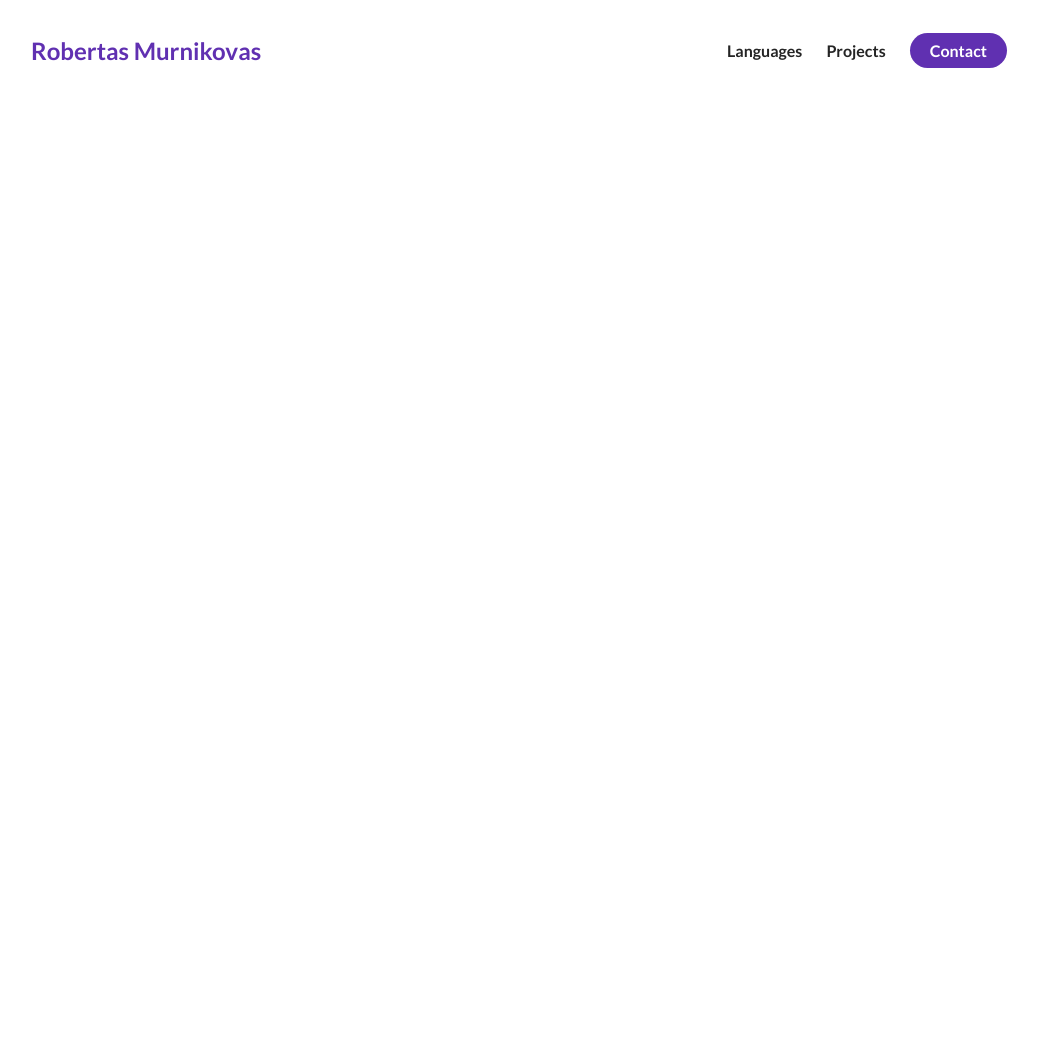
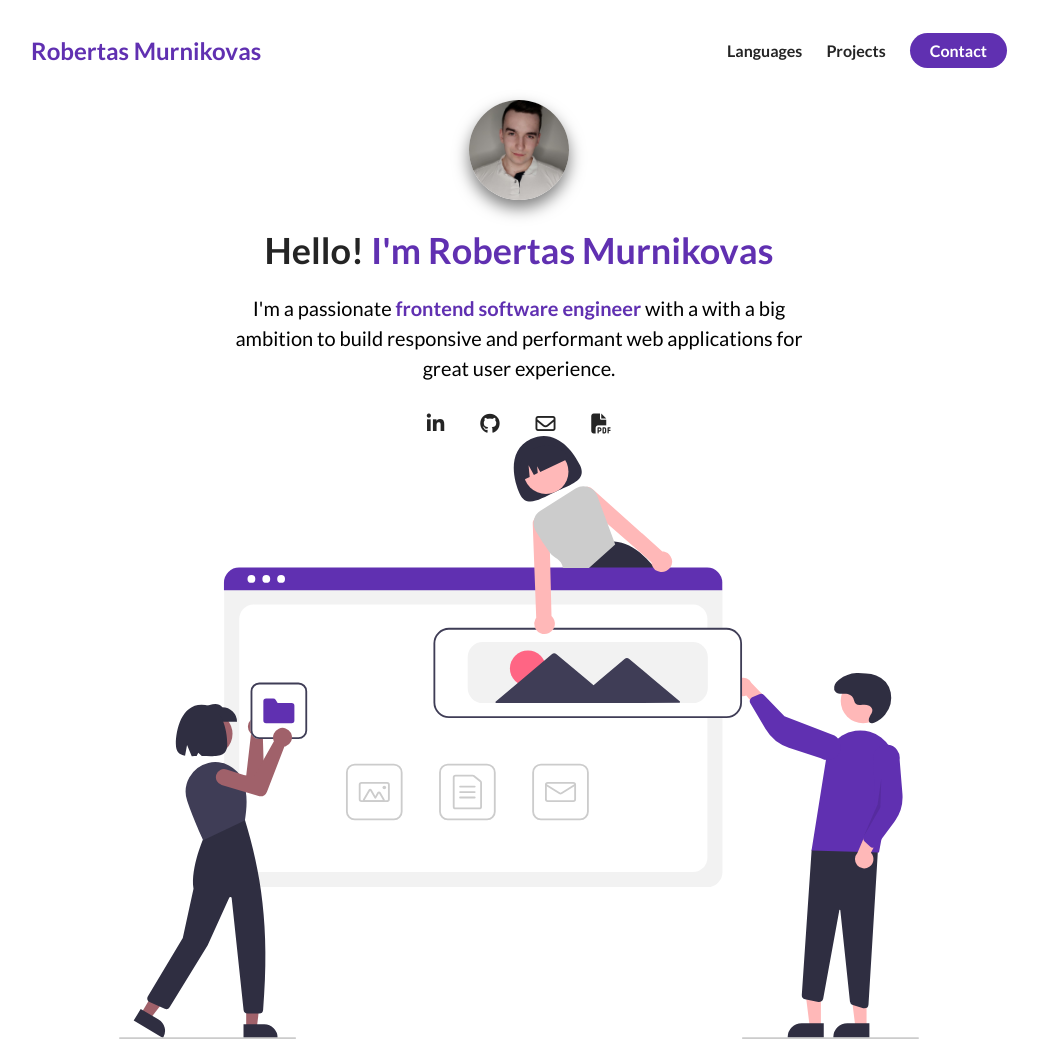
Before and after one commit to Rogisimo/E-portfolio, a plain HTML site: page index.html in a window 1280 px wide. Shown: the whole page, without its empty margins (121-1159 px from the left). Before the commit the page ends 800 px from the top, so only its background shows below. Drawn offline with Linux system fonts and the light colour scheme.

Commit message:
Landing page

```diff
--- a/css/styles.css
+++ b/css/styles.css
@@ -11,6 +11,9 @@ h1, h2, h3, h4, h5, h6, span{
     text-align: center;
     line-height: 1.25;
 }
+h1{
+    font-size: 36px;
+}
 p{
     line-height: 1.5;
     font-size: 16px;
@@ -19,7 +22,21 @@ p{
 li{
     list-style-type: none;
 }
+.flex{
+    display: flex;
+}
+.flex-1{
+    flex: 1;
+}
+.row{
+   width: 100%;
+   max-width: 800px;
+   margin: 0 auto;
+}
 
+.text-purple{
+    color:#6030b1;
+}
 /* NAVIGATION BAR */
 
 nav{
@@ -57,3 +74,60 @@ nav{
     margin: 0 12px;
     font-weight: bold;
 }
+
+/* ABOUT ME */
+
+#about-me{
+    min-height: 130vh;
+    display: flex;
+    flex-direction: column;
+}
+.about-me_info{
+    display: flex;
+    flex-direction: column;
+}
+.about-me_info-container{
+    display: flex;
+    flex-direction: column;
+    align-items: center;
+    max-width: 600px;
+    margin: 0 auto;
+    text-align: center;
+}
+.about-me_picture-mask{
+    width: 100px;
+    height: 100px;
+    border-radius: 50%;
+    overflow: hidden;
+    box-shadow: 0 8px 16px rgba(0, 0, 0, 0.5);
+    margin-bottom: 28px;
+}
+.about-me_picture{
+    width: 100%;
+
+    /* Improving picture */
+    transform: scale(1.05);
+    padding-top: 2px;
+}
+
+.about-me_info-para{
+    font-size: 20px;
+    margin-bottom: 28px;
+}
+.about-me_info-title{
+    margin-bottom: 20px;
+}
+.about-me_link{
+    font-size: 20px;
+    color: #242424;
+    text-decoration: none;
+    padding: 0 16px;
+}
+.about-me_img-container{
+    flex: 1;
+    display: flex;
+    align-items: center;
+}
+.about-me_img{
+    width: 100%;
+}
--- a/index.html
+++ b/index.html
@@ -6,9 +6,10 @@
     <meta name="viewport" content="width=device-width, initial-scale=1.0">
     <title>Robertas Murnikovas</title>
     <link rel="stylesheet" href="css/styles.css">
+    <script src="https://kit.fontawesome.com/c8e4d183c2.js" crossorigin="anonymous"></script>
 </head>
 <body>
-    <section id="about_me">
+    <section id="about-me">
         <nav>
             <div class="personal_logo">Robertas Murnikovas</div>
             <ul class="nav_link-list">
@@ -17,6 +18,36 @@
                 <li><a class="nav_link-anchor nav_link-anchor-primary" href="#contact">Contact</a></li>
             </ul>
         </nav>
+        <div class="flex flex-1">
+            <div class="about-me_info row">
+                <div class="about-me_info-container">
+                    <figure class="about-me_picture-mask">
+                        <img src="images/personalPhoto.jpg" class="about-me_picture" alt="Picture of me">
+                    </figure>
+                    <h1 class="about-me_info-title">Hello! <span class="text-purple">I'm Robertas Murnikovas</span></h1>
+                    <p class="about-me_info-para">I'm a passionate <strong class="text-purple">frontend software engineer</strong> with a
+                        with a big ambition to build responsive and performant web applications for great user experience.
+                    </p>
+                    <div class="about-me_links">
+                        <a href="" class="about-me_link">
+                            <i class="fab fa-linkedin-in"></i>
+                        </a>
+                        <a href="" class="about-me_link">
+                            <i class="fab fa-github"></i>
+                        </a>
+                        <a href="" class="about-me_link">
+                            <i class="far fa-envelope"></i>
+                        </a>
+                        <a href="" class="about-me_link">
+                            <i class="fas fa-file-pdf"></i>
+                        </a>
+                    </div>
+                </div>
+                <figure class="about-me_img-container">
+                    <img src="/assets/undraw_websites.svg" alt="undraw_websites" class="about-me_img">
+                </figure>
+            </div>
+        </div>
     </section>
 </body>
 </html>
```
Also changed, not shown: assets/undraw_websites.svg (added), images/personalPhoto.jpg (added).
